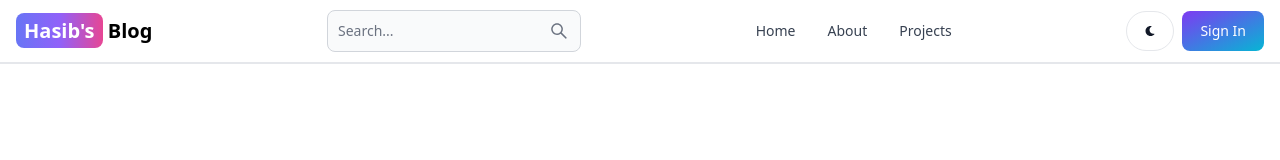
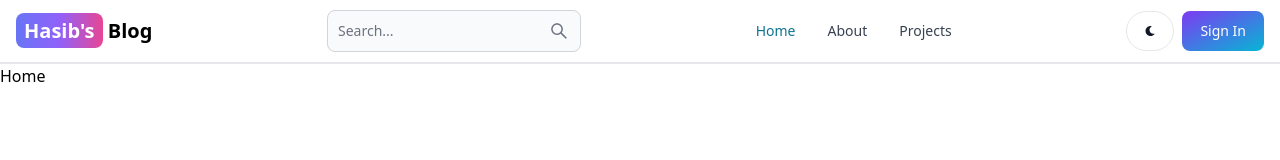
Before and after one commit to abdulhasibn/MERN-blog, a React (Vite) app in the folder client/: page / in a window 1280 px wide. Shown: the top 160 px of the page. Built offline with nearby package versions, Linux system fonts and the light colour scheme.

Commit message:
Complete Header component

```diff
--- a/client/src/App.jsx
+++ b/client/src/App.jsx
@@ -12,12 +12,12 @@
     <BrowserRouter className="text-3xl font-bold underline">
       <Header />
       <Routes>
+        <Route path="/" element={<Home />} />
         <Route path="about" element={<About />} />
         <Route path="projects" element={<Projects />} />
         <Route path="dashboard" element={<Dashboard />} />
         <Route path="sign-in" element={<SignIn />} />
         <Route path="sign-up" element={<SignUp />} />
-        <Route path="home" element={<Home />} />
       </Routes>
     </BrowserRouter>
   );
--- a/client/src/components/Header.jsx
+++ b/client/src/components/Header.jsx
@@ -1,10 +1,11 @@
 import React from "react";
 import { Navbar, TextInput, Button } from "flowbite-react";
-import { Link } from "react-router-dom";
+import { Link, useLocation } from "react-router-dom";
 import { AiOutlineSearch } from "react-icons/ai";
 import { FaMoon } from "react-icons/fa";
 
 export default function Header() {
+  const path = useLocation().pathname;
   return (
     <Navbar className="border-b-2">
       <Link
@@ -25,23 +26,24 @@
       <Button className="w-12 h-10 lg:hidden" pill color="gray">
         <AiOutlineSearch />
       </Button>
-      <div className="flex gap-2 order-2">
+      <div className="flex gap-2 md:order-2">
         <Button className="w-12 h-10 hidden sm:inline" color="gray" pill>
           <FaMoon />
         </Button>
         <Link to="/sign-in">
           <Button gradientDuoTone="purpleToBlue">Sign In</Button>
         </Link>
+        <Navbar.Toggle />
       </div>
       <Navbar.Collapse>
-        <Navbar.Link>
+        <Navbar.Link active={path === "/"} as="div">
           <Link to="/">Home</Link>
         </Navbar.Link>
-        <Navbar.Link>
-          <Link to="/">About</Link>
+        <Navbar.Link active={path === "/about"} as="div">
+          <Link to="/about">About</Link>
         </Navbar.Link>
-        <Navbar.Link>
-          <Link to="/">Projects</Link>
+        <Navbar.Link active={path === "/projects"} as="div">
+          <Link to="/projects">Projects</Link>
         </Navbar.Link>
       </Navbar.Collapse>
     </Navbar>
```
